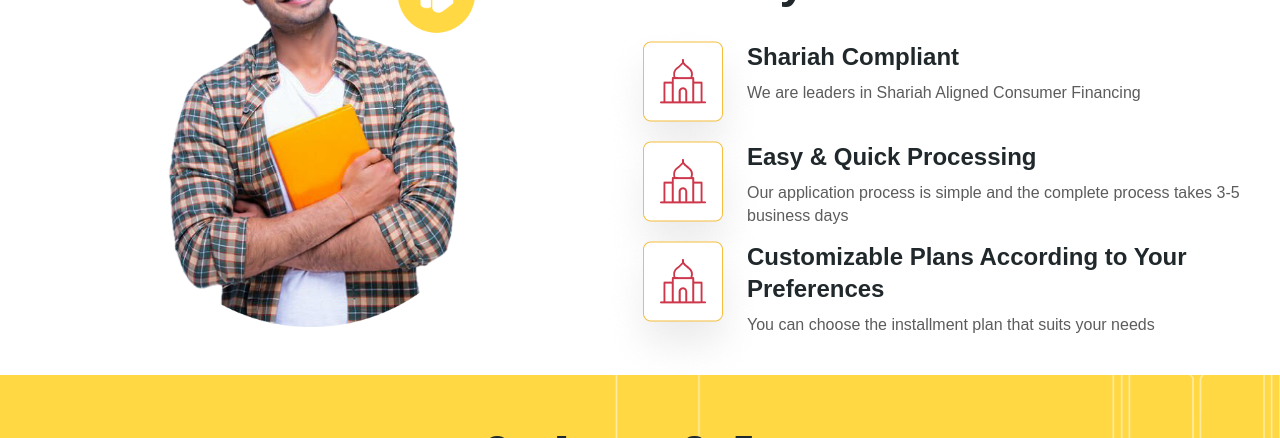
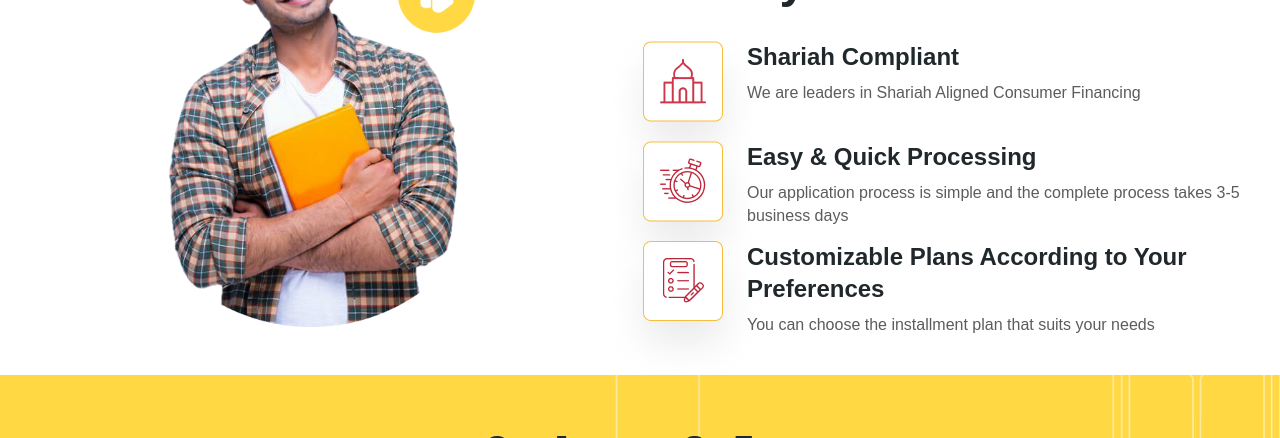
Before and after one commit to kpnuman/kalpay-taleem, a React (Vite) app: page / in a window 1280 px wide. Shown: the part 1520-1958 px from the top of the page. Built offline with nearby package versions, Linux system fonts and the light colour scheme.

Commit message:
change icon

```diff
--- a/src/components/Home.jsx
+++ b/src/components/Home.jsx
@@ -1,4 +1,4 @@
-import React, { useEffect, useState } from 'react';
+import React, { useEffect } from 'react';
 import heroImage from '../../public/images/hero-image.png'
 import paymentIcon from '../../public/images/icon-payment.png'
 import admissionIcon from '../../public/images/Icon-admission.png'
@@ -12,8 +12,9 @@ import mapped from '../../public/images/mapped.png'
 import dversity from '../../public/images/dversity.png'
 import whyTaleem from '../../public/images/why-taleem.png'
 import mosque from '../../public/images/mosque.png'
+import clock from '../../public/images/clock-Icon.png'
+import exam from '../../public/images/examIcon.png'
 import faq from '../../public/images/faq.png'
-import Slider from 'react-slick';
 import 'slick-carousel/slick/slick.css';
 import 'slick-carousel/slick/slick-theme.css';
 function HomePage() {
@@ -110,7 +111,7 @@ function HomePage() {
                     </div>
                     <div className='d-lg-flex why-taleem-content'>
                         <div className='why-section-icon'>
-                            <img src={mosque} alt="Your Image" className="" />
+                            <img src={clock} alt="Your Image" className="" />
                         </div>
                         <div className={'why-heading-text'}>
                             <h4 className={'why-section-heading'}>Easy & Quick Processing</h4>
@@ -119,7 +120,7 @@ function HomePage() {
                     </div>
                     <div className='d-lg-flex why-taleem-content'>
                         <div className='why-section-icon'>
-                            <img src={mosque} alt="Your Image" className="" />
+                            <img src={exam} alt="Your Image" className="" />
                         </div>
                         <div className={'why-heading-text'}>
                             <h4 className={'why-section-heading'}>Customizable Plans According to Your Preferences</h4>
@@ -147,7 +148,7 @@ function HomePage() {
             </div>
             <div className="row d-lg-flex faq-section">
                 <div className="col-lg-6 col-sm-12 justify-content-center text-center align-items-center">
-                    <img src={faq} className="faq-section-img justify-content-center align-items-center" />
+                    <img src={faq} className="faq-section-img justify-content-center align-items-center" alt={'faq-image'} />
                 </div>
                 <div className="col-lg-6 col-sm-12 faq-section-right">
                     <h4 className="faq-section-heading"> FAQs</h4>
@@ -226,34 +227,4 @@ function Gallery() {
     );
 }
 
-function ImageGallery() {
-    const partnerImages = [
-        kicksoft,
-        lums,
-        lums2,
-        smart,
-        rs,
-        mapped,
-        dversity
-        // Add more image URLs as needed
-    ];
-
-    const settings = {
-        infinite: true,
-        slidesToShow: 5,
-        slidesToScroll: 1,
-        arrows: true,
-    };
-
-    return (
-        <Slider {...settings}>
-            {partnerImages.map((image, index) => (
-                <div key={index}>
-                    <img src={image} alt={`Partner ${index + 1}`} />
-                </div>
-            ))}
-        </Slider>
-    );
-}
-
 export default HomePage;
```
Also changed, not shown: public/images/examIcon.png (added).
